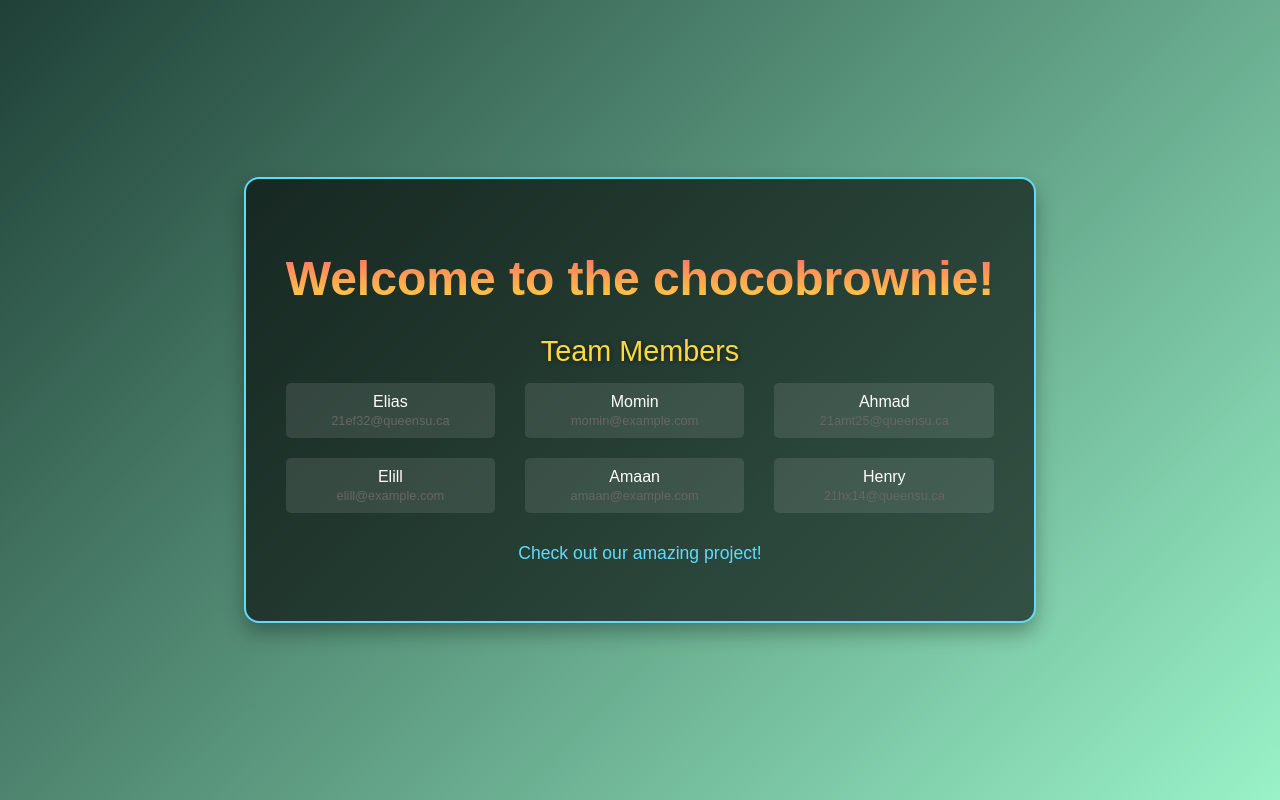
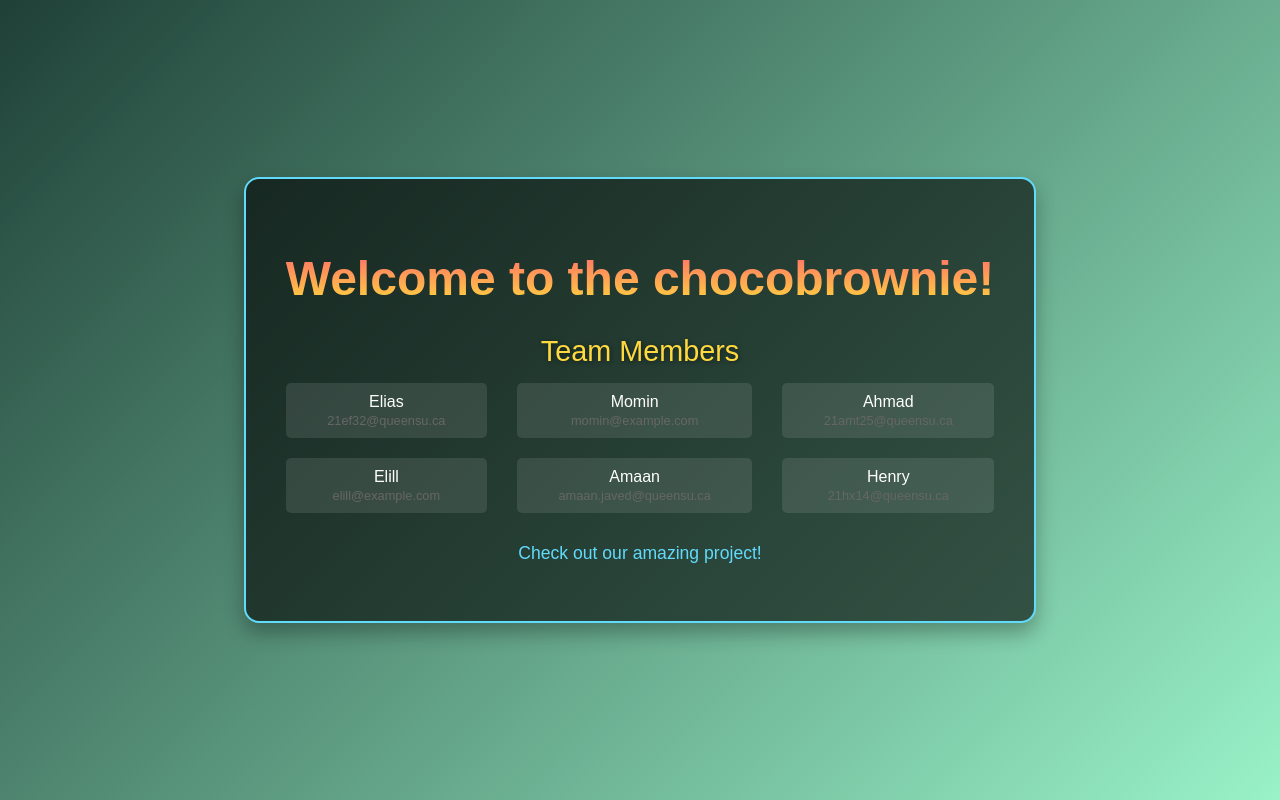
Before and after one commit to Elias-f44/chocobrownie, a React (Create React App) app in the folder cbrown/: page / in a window 1280 px wide. Built offline with nearby package versions, Linux system fonts and the light colour scheme.

Commit message:
Update App.js

```diff
--- a/cbrown/src/App.js
+++ b/cbrown/src/App.js
@@ -70,7 +70,7 @@ function App() {
               >
                 Amaan
               </a>
-              <span className="email">amaan@example.com</span>
+              <span className="email">amaan.javed@queensu.ca</span>
             </div>
           </li>
           <li className="team-member">
```
